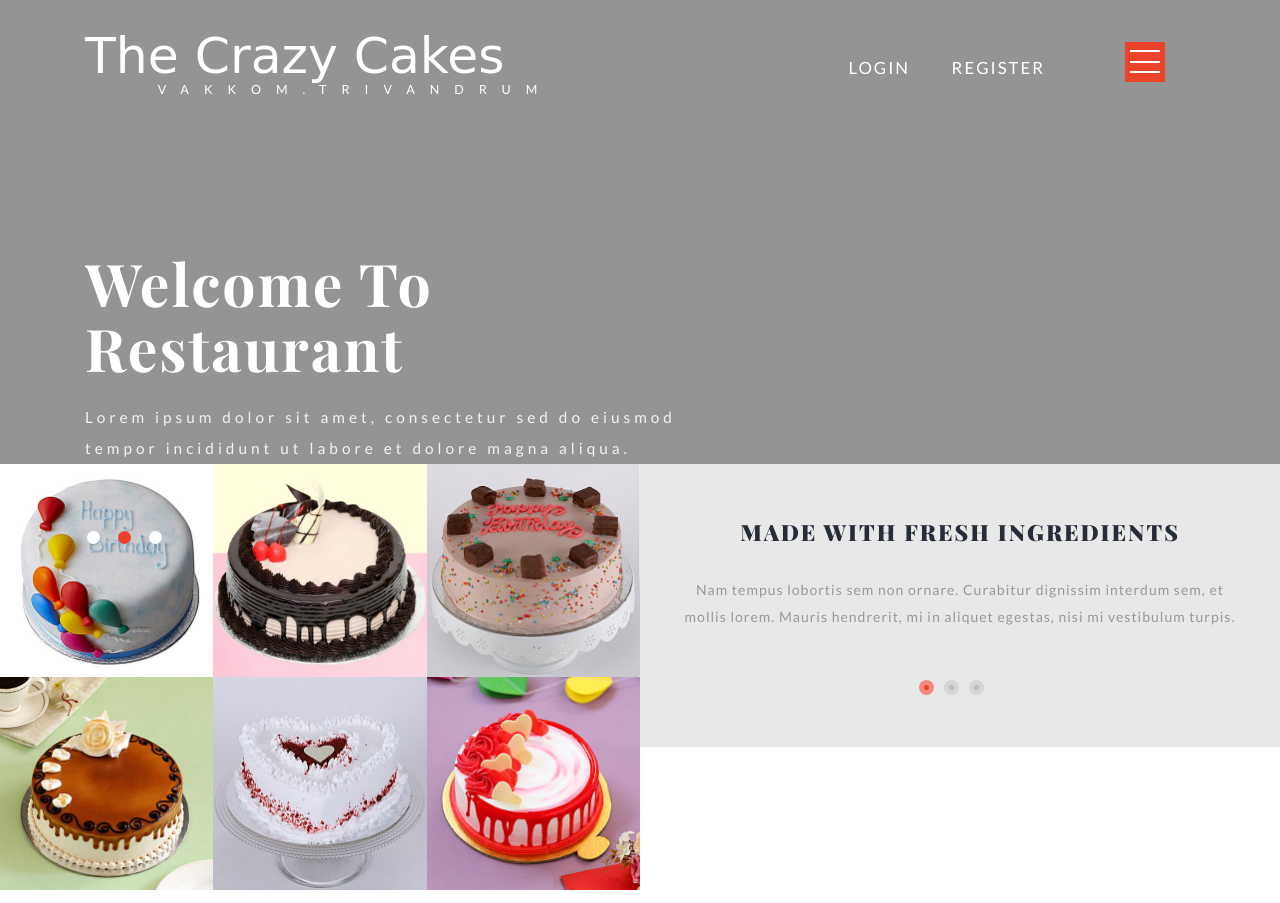
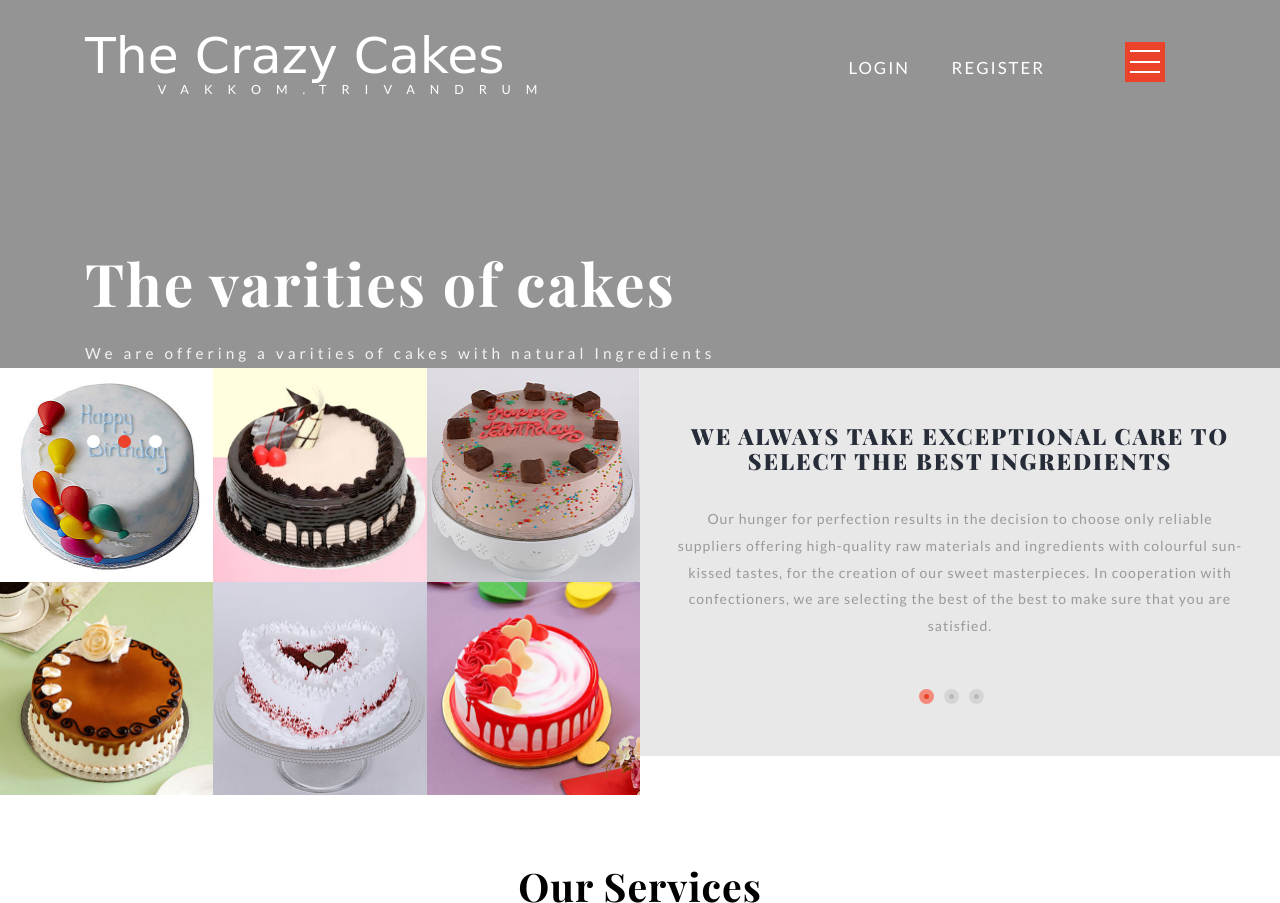
Before and after one commit to shibupta/thecrazycakes, a plain HTML site: page index.html in a window 1280 px wide. Shown: the top 903 px of the page. Drawn offline with nearby package versions, Linux system fonts and the light colour scheme; a web font is replaced by a local one.

```diff
--- a/css/style.css
+++ b/css/style.css
@@ -678,7 +678,8 @@ input#timepicker {
 .w3layouts_event_right {
     padding: 8.6em 6em 7em 6em;
     text-align: center;
-    background: #e8e8e8;
+	background: #e8e8e8;
+
 }
 .w3layouts_event_right h3{
 	font-size: 1.8em;
@@ -1076,12 +1077,11 @@ img.posi-w3l {
     -ms-background-size: cover;
 }
 .logo-2 h2 a span {
-    display: block;
+	display: block;
+	text-align: start;
     font-size: .25em;
 	letter-spacing: 12px;
-
-
-    font-family: 'Lato', sans-serif;
+	font-family: 'Lato', sans-serif;
 }
 .logo-2 h2 a {
     font-size: 1.4em;
--- a/index.html
+++ b/index.html
@@ -75,20 +75,20 @@ function hideURLbar(){ window.scrollTo(0,1); } </script>
 					<ul class="rslides" id="slider3">
 						<li>
 							<div class="slider-info">
-								<h3>Fresh Food Restaurant</h3>
-								<p>Lorem ipsum dolor sit amet, consectetur sed do eiusmod tempor incididunt ut labore et dolore magna aliqua.</p>
+								<h3>The varities of cakes</h3>
+								<p>We are offering a varities of cakes with natural Ingredients</p>
 							</div>
 						</li>
 						<li>
 							<div class="slider-info">
-								 <h3>Welcome To Restaurant</h3>
-								 <p>Lorem ipsum dolor sit amet, consectetur sed do eiusmod tempor incididunt ut labore et dolore magna aliqua.</p>
+								<h3>The varities of cakes</h3>
+								<p>We are offering a varities of cakes with natural Ingredients</p>
 							</div>
 						</li>
 						<li>
 							<div class="slider-info">
-								 <h3>Perfect Match For Your Restaurant</h3>
-								 <p>Lorem ipsum dolor sit amet, consectetur sed do eiusmod tempor incididunt ut labore et dolore magna aliqua.</p>
+								<h3>The varities of cakes</h3>
+								<p>We are offering a varities of cakes with natural Ingredients</p>
 							</div>
 						</li>
 					</ul>
@@ -237,31 +237,34 @@ function hideURLbar(){ window.scrollTo(0,1); } </script>
 		</div>
 	</div>
 	<div class="col-md-6 w3layouts_event_right">
-		<h3>made with fresh  Ingredients</h3>
+		<h3>We always take exceptional care to select the best ingredients </h3>
 		<div class="slider">
 			<div class="flexslider">
 				<ul class="slides">
 					<li>
 						<div class="w3_event_right_grid">
 							<div class="w3layouts_event_right_para">
-								<p>Nam tempus lobortis sem non ornare. Curabitur dignissim interdum sem, et mollis lorem.
-									Mauris hendrerit, mi in aliquet egestas, nisi mi vestibulum turpis.</p>
+								<p>Our hunger for perfection results in the decision to choose only reliable suppliers offering high-quality
+									raw materials and ingredients with colourful sun-kissed tastes, for the creation of our sweet masterpieces.
+									In cooperation with confectioners, we are selecting the best of the best to make sure that you are satisfied.</p>
 							</div>
 						</div>
 					</li>
 					<li>
 						<div class="w3_event_right_grid">
 							<div class="w3layouts_event_right_para">
-								<p>Nam tempus lobortis sem non ornare. Curabitur dignissim interdum sem, et mollis lorem.
-									Mauris hendrerit, mi in aliquet egestas, nisi mi vestibulum turpis.</p>
+								<p>Our hunger for perfection results in the decision to choose only reliable suppliers offering high-quality
+									raw materials and ingredients with colourful sun-kissed tastes, for the creation of our sweet masterpieces.
+									In cooperation with confectioners, we are selecting the best of the best to make sure that you are satisfied.</p>
 							</div>
 						</div>
 					</li>
 					<li>
 						<div class="w3_event_right_grid">
 							<div class="w3layouts_event_right_para">
-								<p>Nam tempus lobortis sem non ornare. Curabitur dignissim interdum sem, et mollis lorem.
-									Mauris hendrerit, mi in aliquet egestas, nisi mi vestibulum turpis.</p>
+								<p>Our hunger for perfection results in the decision to choose only reliable suppliers offering high-quality
+									raw materials and ingredients with colourful sun-kissed tastes, for the creation of our sweet masterpieces.
+									In cooperation with confectioners, we are selecting the best of the best to make sure that you are satisfied.</p>
 							</div>
 						</div>
 					</li>
@@ -524,7 +527,7 @@ function hideURLbar(){ window.scrollTo(0,1); } </script>
 	</ul>
 </div>
 <!-- //menu-section -->
-<!-- cuisine-names -->
+<!-- cuisine-names
 <div class="cuisine-names">
 	<div class="w3_cuisine_names_left w3l_cuisine_names_left">
 		<h3>Egg Rolls ----- <span>$3</span></h3>
```
